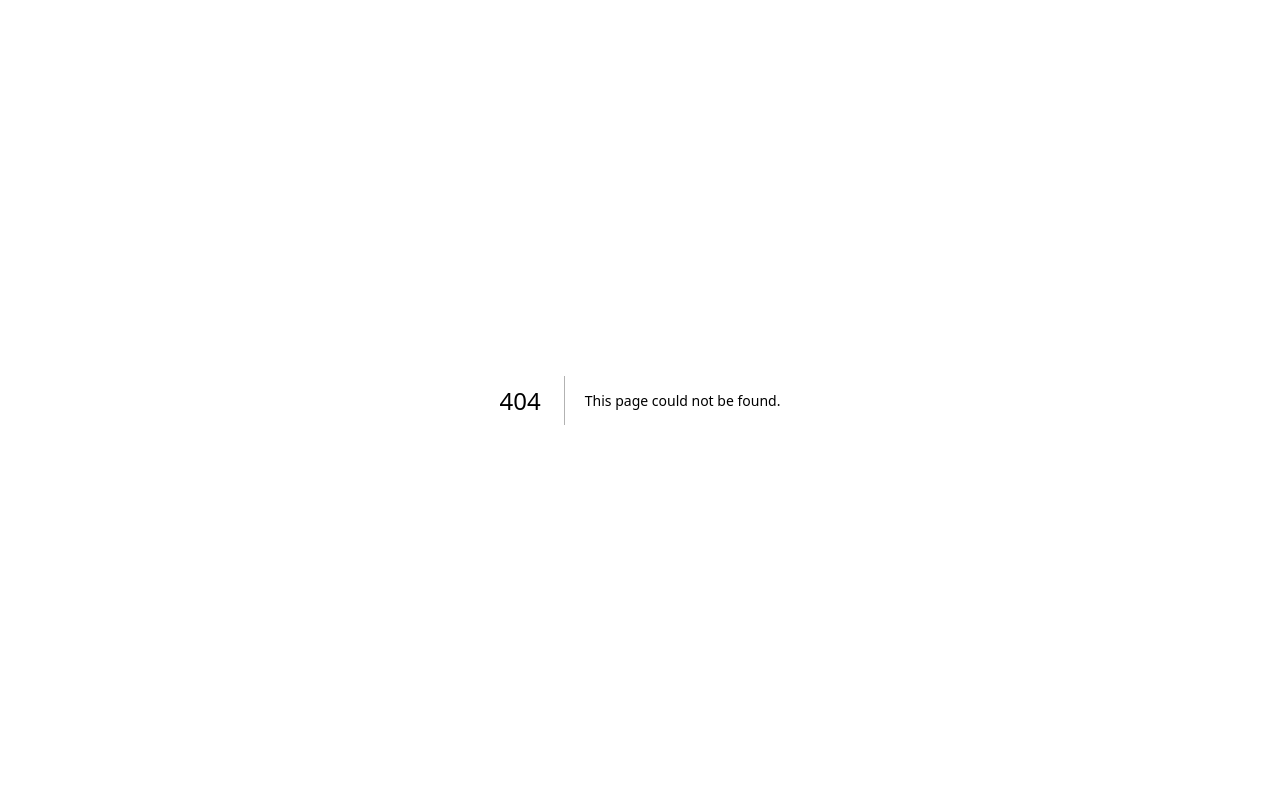
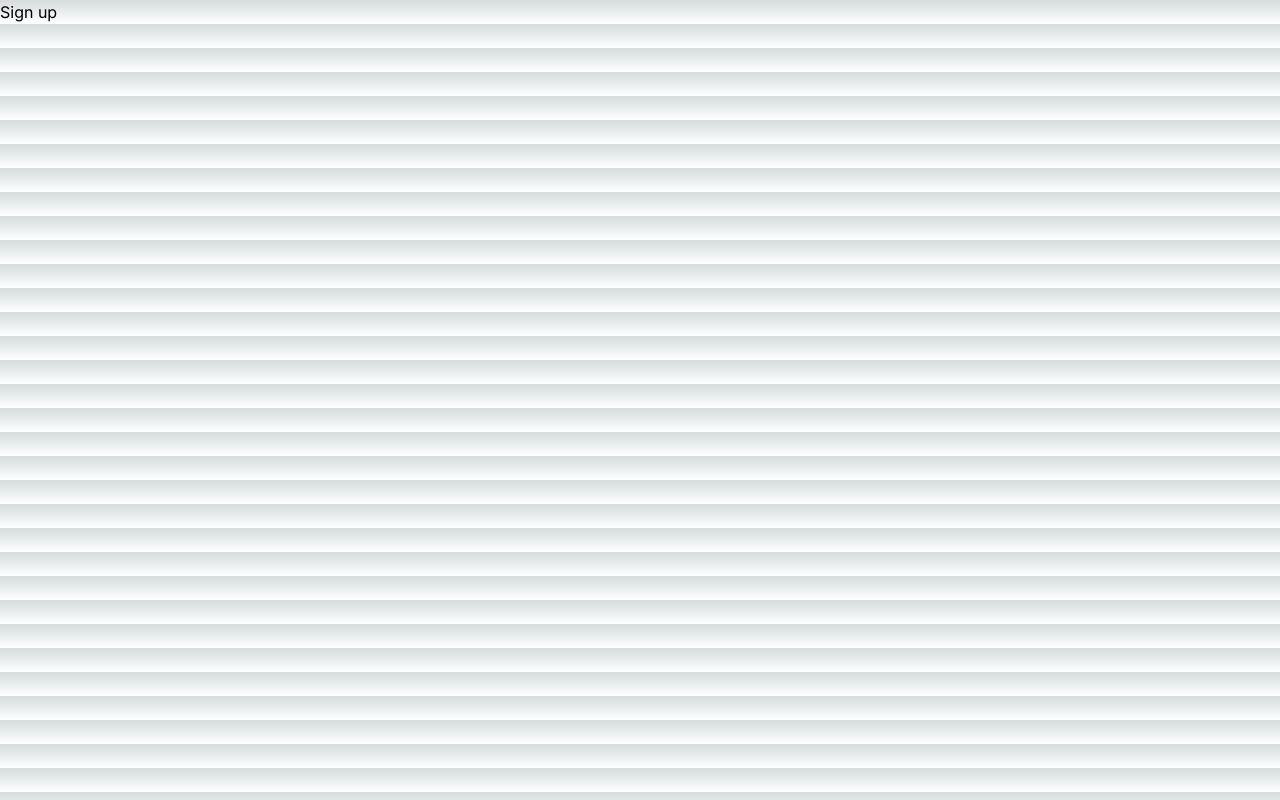
Before and after one commit to Ken-ofc01/Inventory_Management, a Next.js app: page /signup in a window 1280 px wide. Before the commit this address had no page. Built offline with nearby package versions, Linux system fonts and the light colour scheme.

Commit message:
simple signup and login page test completed

```diff
--- a/src/app/login/page.tsx
+++ b/src/app/login/page.tsx
@@ -1,6 +1,6 @@
 export default function LoginPage(){
     return(
-        <div>
+        <div className="flex items-center justify-center">
             <h1>Login</h1>
         </div>
     )
--- /dev/null
+++ b/src/app/signup/page.tsx
@@ -0,0 +1,7 @@
+export default function SignUp() {
+    return(
+        <div>
+            <h1>Sign up</h1>
+        </div>
+    )
+}
```
